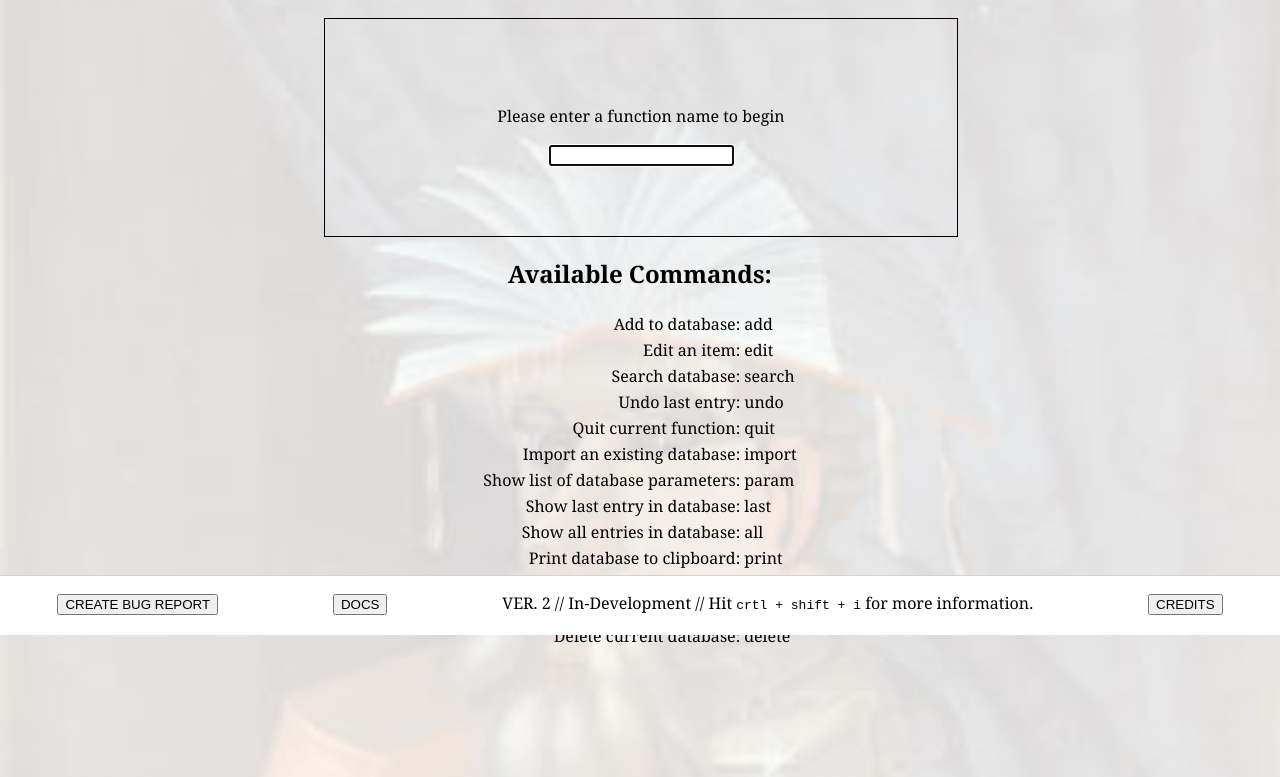
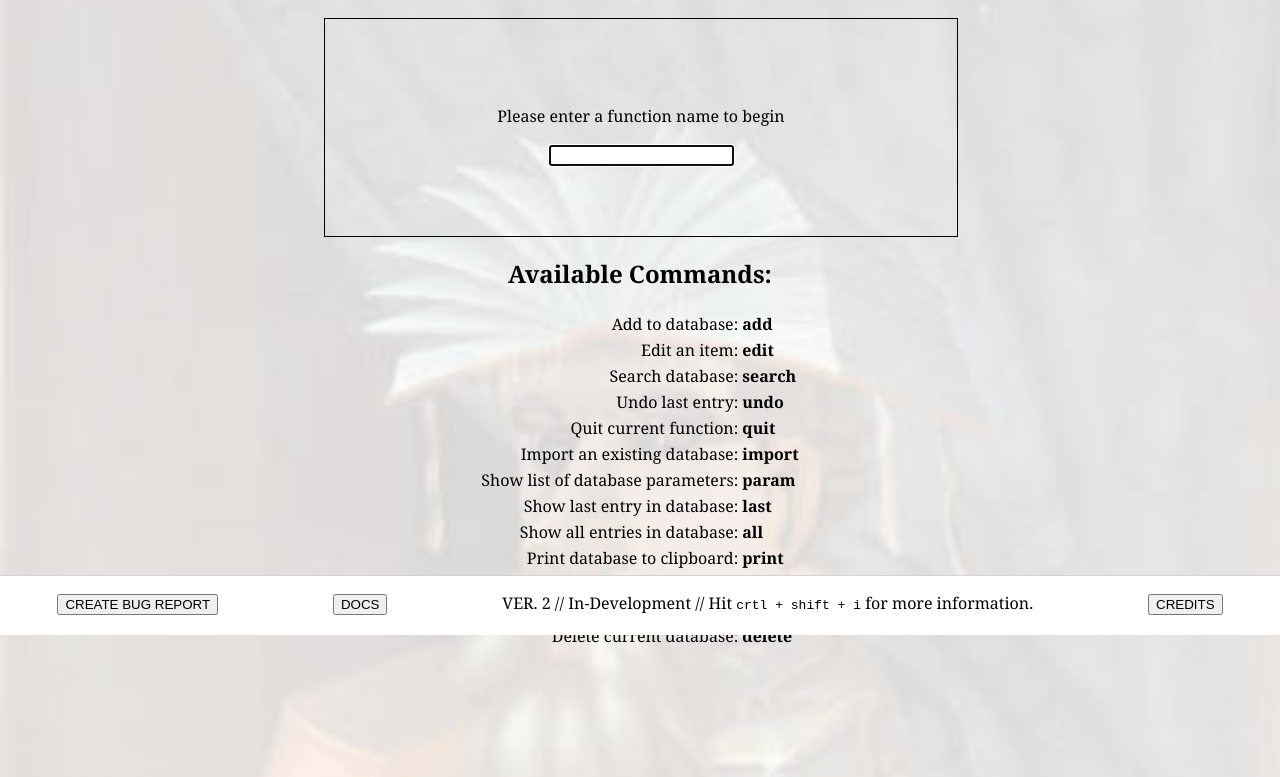
Before and after one commit to NDHF/lazius2, a plain HTML site: page index.html in a window 1280 px wide. Shown: the part 165-942 px from the top of the page. Drawn offline with Linux system fonts and the light colour scheme.

Commit message:
Improved styling for command list

```diff
--- a/assets/javascript/logic.js
+++ b/assets/javascript/logic.js
@@ -376,6 +376,7 @@ document.addEventListener("DOMContentLoaded", function () {
         commandHeading.appendChild(commandHeadingText);
         getById("outputDiv").appendChild(commandHeading);
         let commandTable = document.createElement("TABLE");
+        commandTable.id = "commandTable";
         commandArray.forEach(function (item) {
             let commandTR = document.createElement("TR");
             let explanationTD = document.createElement("TD");
--- a/assets/style/style.css
+++ b/assets/style/style.css
@@ -46,6 +46,10 @@ td.alignRight {
 
 header {
     text-align: center;
+}
+
+table#commandTable td:last-child {
+    font-weight: bold;
 }
 
 footer.standby {
```
